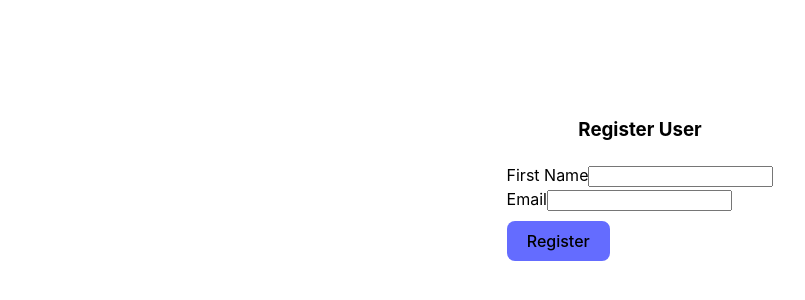
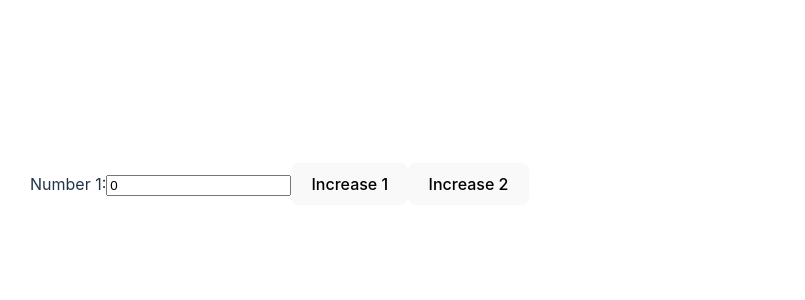
Before and after one commit to slade77777/reactjs-2310, a React (Vite) app: page / in a window 1280 px wide. Shown: the part 216-516 px from the top of the page, without its empty margins (0-805 px from the left). Built offline with nearby package versions, Linux system fonts and the light colour scheme.

Commit message:
react hook form

```diff
--- a/src/App.tsx
+++ b/src/App.tsx
@@ -58,13 +58,19 @@ const ChildComponent = () => {
     alert('Sum of 2 number is ' + (+number1 + +inputRef.current?.value))
   }
 
+  console.log(number1);
+
   return <div style={{margin: 30}}>
     <label>Number 1:</label>
-    <input type='number' onChange={(e) => setNumber1(+e.target.value)} />
-    {+number1 > 30 && <p>Cannot input more than 30</p>}
-    <label>Number 2:</label>
-    <input type='number' ref={inputRef} />
-    <button onClick={sum}>Calculate Sum</button>
+    <input type='number' value={number1} onChange={(e) => setNumber1(+e.target.value)} />
+    <button onClick={() => setNumber1(number1 + 1)}>Increase 1</button>
+    <button onClick={() => setNumber1(prevState => {
+      return prevState + 2
+    })}>Increase 2</button>
+    {/*{+number1 > 30 && <p>Cannot input more than 30</p>}*/}
+    {/*<label>Number 2:</label>*/}
+    {/*<input type='number' ref={inputRef} />*/}
+    {/*<button onClick={sum}>Calculate Sum</button>*/}
   </div>
 }
 
@@ -72,8 +78,8 @@ function App() {
   return (
     <div style={{ backgroundColor: 'white', width: '100vw'}}>
       {/*<ProfileList />*/}
-      {/*<ChildComponent />*/}
-      <FormRegister />
+      <ChildComponent />
+      {/*<FormRegister />*/}
     </div>
   )
 }
--- a/src/components/FormRegister.tsx
+++ b/src/components/FormRegister.tsx
@@ -1,8 +1,8 @@
 import styled from "styled-components";
-import {FC, useState} from "react";
 import { useForm, SubmitHandler } from "react-hook-form"
 import { yupResolver } from "@hookform/resolvers/yup"
 import * as yup from "yup";
+import {useState} from "react";
 
 const schema = yup
   .object({
@@ -12,6 +12,7 @@ const schema = yup
   .required()
 
 const FormRegister = () => {
+  const [userList, setUserList] = useState([])
   const {
     register,
     handleSubmit,
@@ -22,7 +23,12 @@ const FormRegister = () => {
   })
 
   const onSubmit = (data: any) => {
-    console.log(data)
+    setUserList(prevState => {
+      return [...prevState, data]
+    })
+
+    const newList = [...userList, data];
+    setUserList(newList)
   }
 
   console.log(errors);
```
